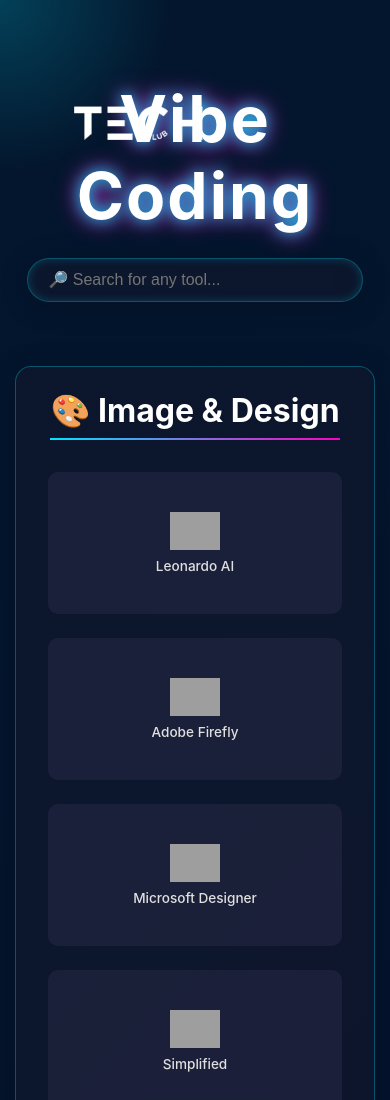
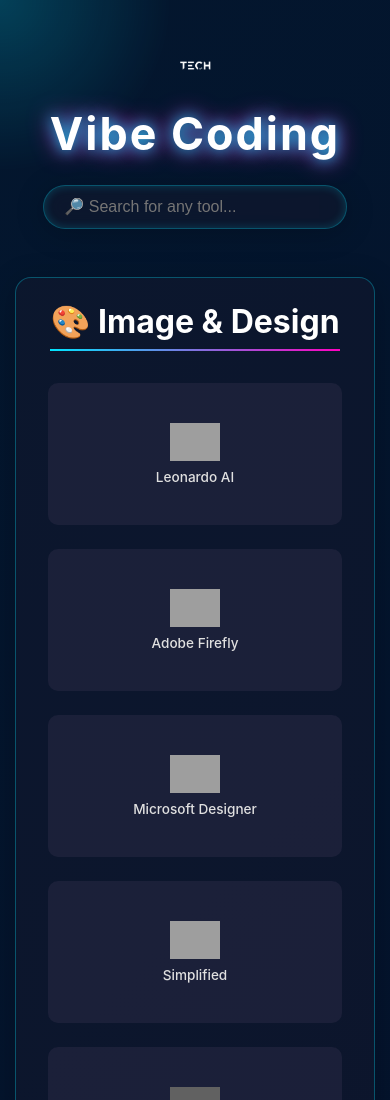
Before and after one commit to Teja-006/AI-tools, a plain HTML site: page index.html in a window 390 px wide. Shown: the top 1100 px of the page. Drawn offline with Linux system fonts and the light colour scheme; grey boxes are pictures that could not be loaded.

Commit message:
mobile version

```diff
--- a/index.html
+++ b/index.html
@@ -268,6 +268,36 @@
             display: none;
         }
 
+        /* Mobile Responsive Fixes */
+        @media (max-width: 768px) {
+            /* 1. Make the header simpler for mobile */
+            header {
+                padding-top: 1rem;
+                padding-bottom: 1rem;
+            }
+
+            /* 2. Un-pin the logo and center it */
+            .tech-logo {
+                position: static;
+                align-self: center;
+                margin-bottom: 1.5rem;
+                height: 35px;
+                width: auto;
+            }
+
+            /* 3. Reduce the main title's size */
+            header h1 {
+                font-size: 2.8rem;
+                margin-top: 0;
+                margin-bottom: 1.5rem;
+            }
+
+            /* 4. Adjust search box width */
+            #search-box {
+                max-width: 90%;
+            }
+        }
+
     </style>
 </head>
 <body>
```
